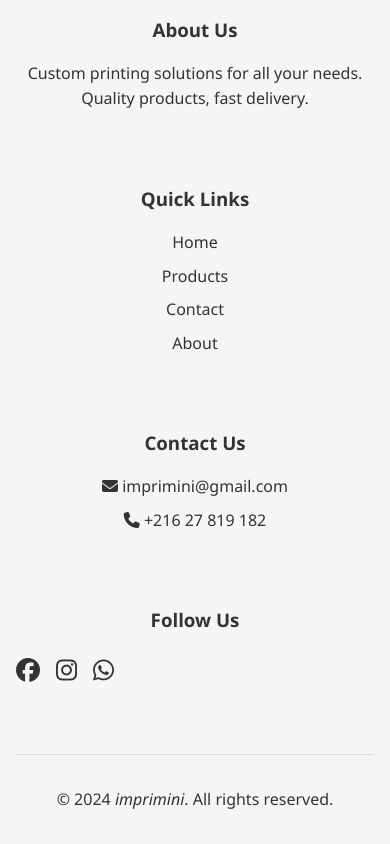
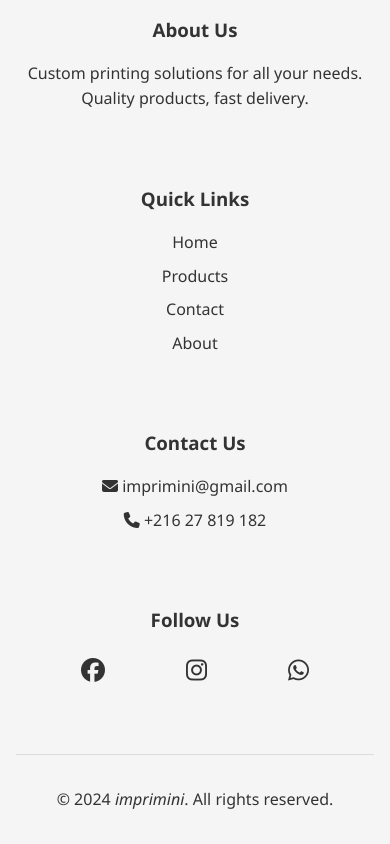
Before and after one commit to Iyed2410/Imprimini, a plain HTML site: page index.html in a window 390 px wide. Shown: the part 3933-4777 px from the top of the page. Drawn offline with Linux system fonts and the light colour scheme.

Commit message:
Updated social links spacing in mobile view and README.md email format

```diff
--- a/css/styles.css
+++ b/css/styles.css
@@ -932,6 +932,12 @@ body.dark-mode .dropdown-content a:hover {
   .cart-icon {
     margin-right: 50px;
   }
+
+  .social-links {
+    display: flex;
+    justify-content: space-evenly;
+    gap: 1rem;
+  }
 }
 
 /* Responsive Grid Layouts */
```
